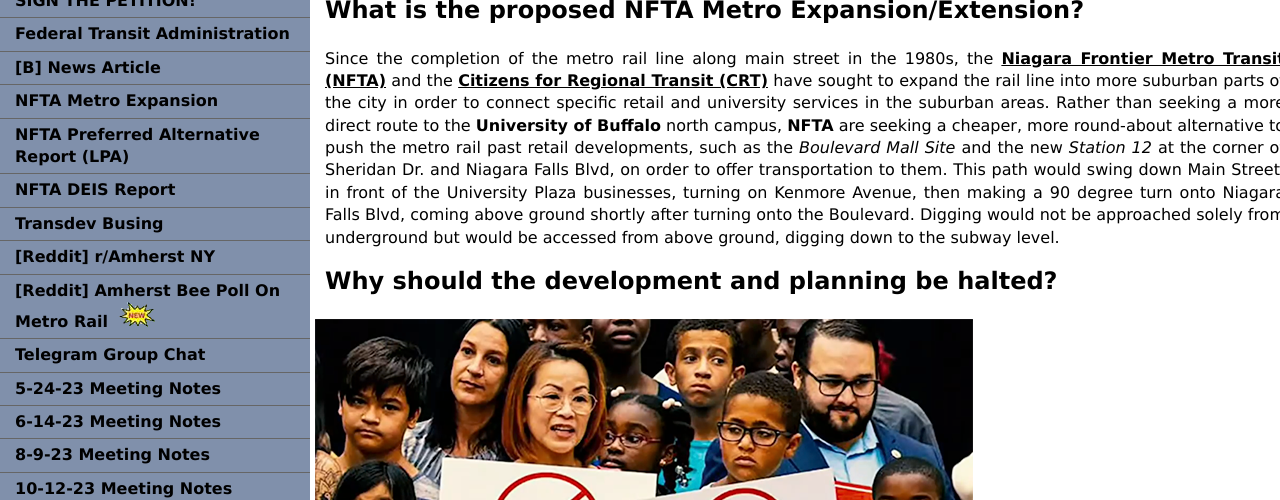
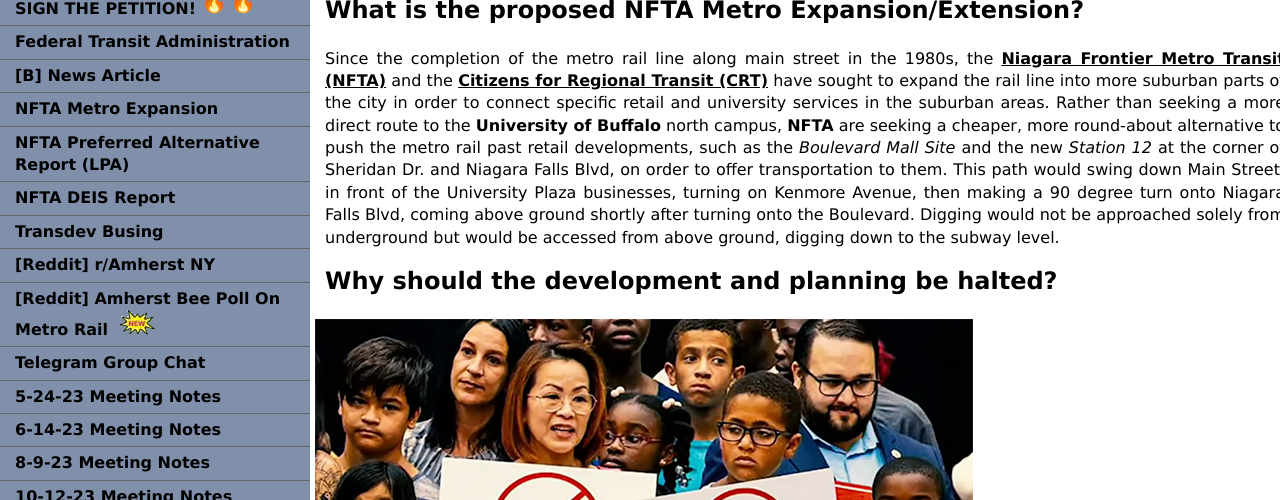
Before and after one commit to Rolf-Fredrickson/Rolf-Fredrickson.github.io, a plain HTML site: page index.html in a window 1280 px wide. Shown: the part 317-817 px from the top of the page. Drawn offline with Linux system fonts and the light colour scheme.

Commit message:
Add files via upload

```diff
--- a/index.html
+++ b/index.html
@@ -186,7 +186,7 @@
     <!-- end .header --></div>
   <div class="sidebar1">
     <ul class="nav">
-      <li><a href="https://www.change.org/stopthemetro﻿">SIGN THE PETITION!</a></li>
+      <li><a href="https://www.change.org/stopthemetro﻿">SIGN THE PETITION!&nbsp;<img src="fire_icon.png">&nbsp;<img src="fire_icon.png"></a></li>
 
       <li><a href="https://www.transit.dot.gov/" target="_blank">Federal Transit Administration</a></li>
       <li><a href="112018_buffalo_news.pdf" target="_blank">[B] News Article </a></li>
```
Also changed, not shown: fire_icon.png (added).
